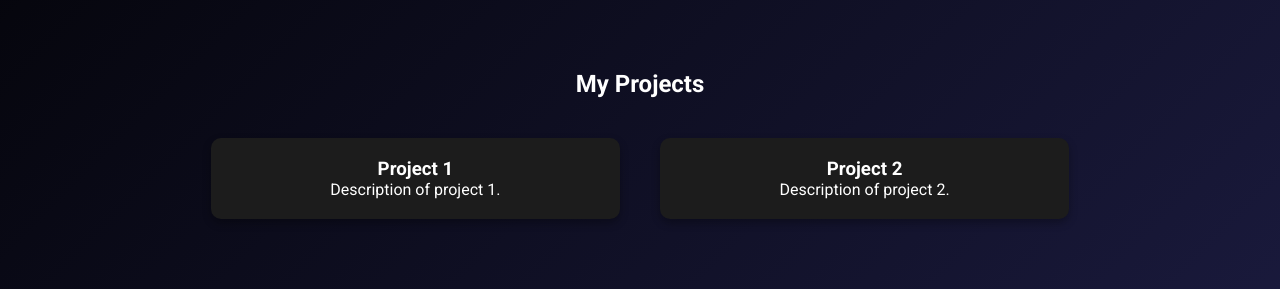
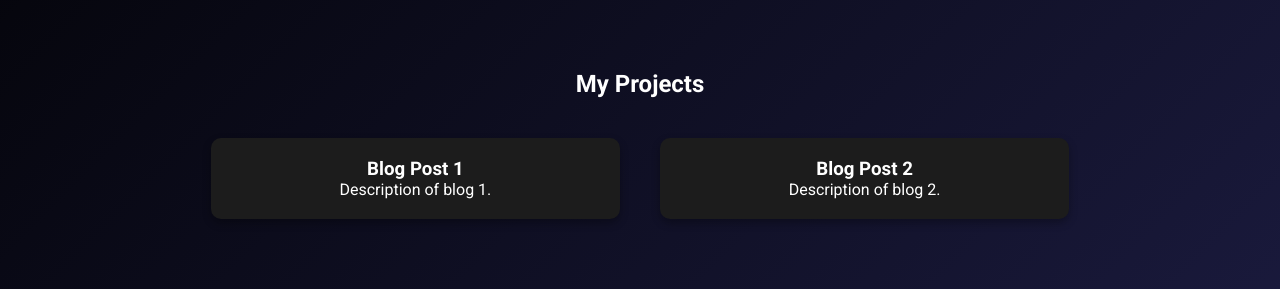
Before and after one commit to PogMaster9002/website, a plain HTML site: page index.html in a window 1280 px wide. Shown: the part 2050-2339 px from the top of the page. Drawn offline with Linux system fonts and the light colour scheme.

Commit message:
modified:   index.html

```diff
--- a/index.html
+++ b/index.html
@@ -160,6 +160,7 @@
                 <li><a href="#home" class="smooth-scroll">Home</a></li>
                 <li><a href="#about" class="smooth-scroll">About</a></li>
                 <li><a href="#projects" class="smooth-scroll">Projects</a></li>
+                <li><a href="#blog" class="smooth-scroll">Blog</a></li>
                 <li><a href="#contact" class="smooth-scroll">Contact</a></li>
             </ul>
         </nav>
@@ -176,6 +177,21 @@
         <section id="about" class="section">
             <h2>About Me</h2>
             <p>Here's a brief introduction about me.</p>
+        </section>
+
+        <section id="blog" class="section">
+            <h2>My Projects</h2>
+            <div class="project-list">
+                <a href="blog1.html" class="project-item">
+                    <h3>Blog Post 1</h3>
+                    <p>Description of blog 1.</p>
+                </a>
+                <a href="blog2.html" class="project-item">
+                    <h3>Blog Post 2</h3>
+                    <p>Description of blog 2.</p>
+                </a>
+                <!-- Add more projects as needed -->
+            </div>
         </section>
 
         <section id="projects" class="section">
```
